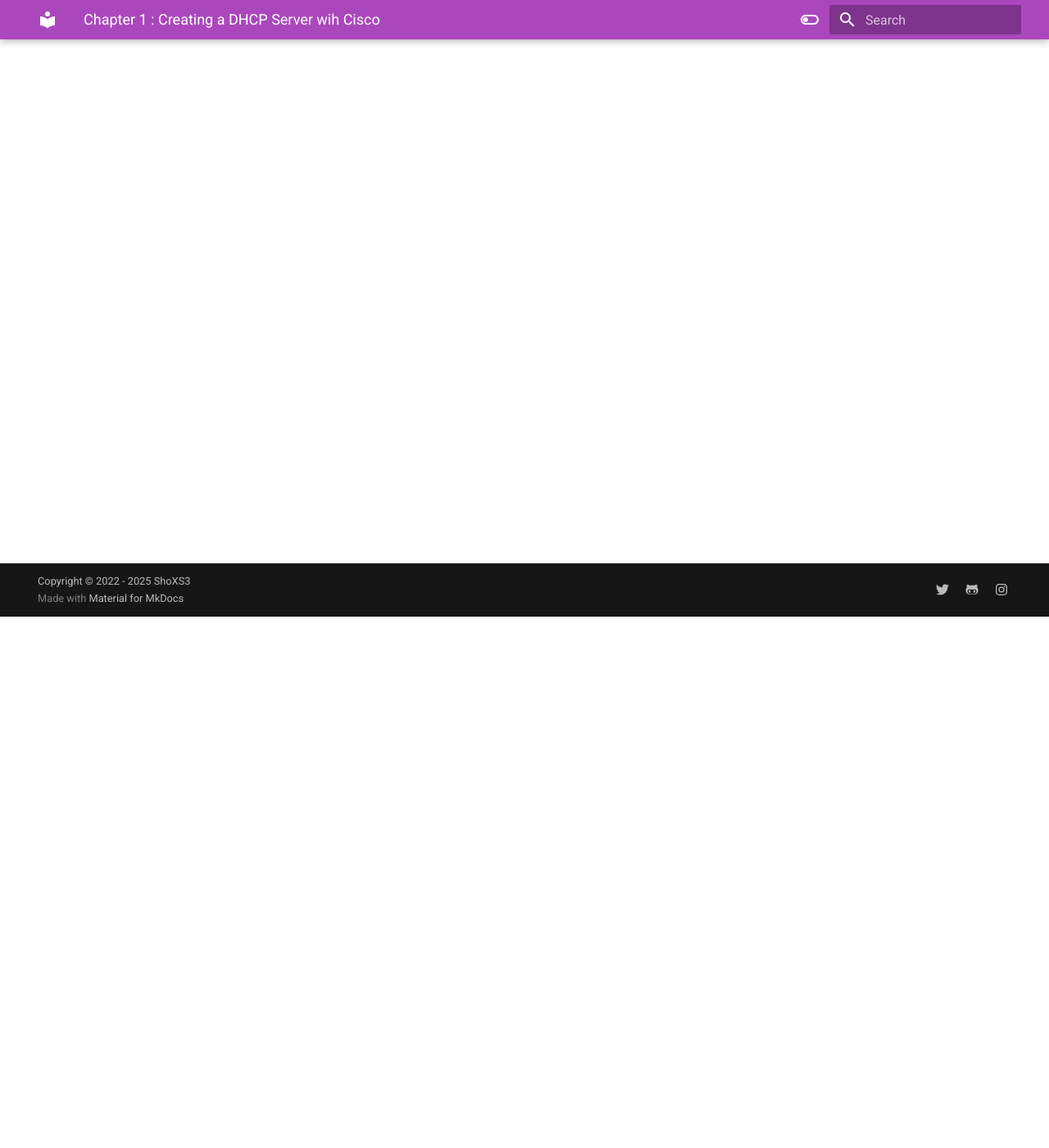
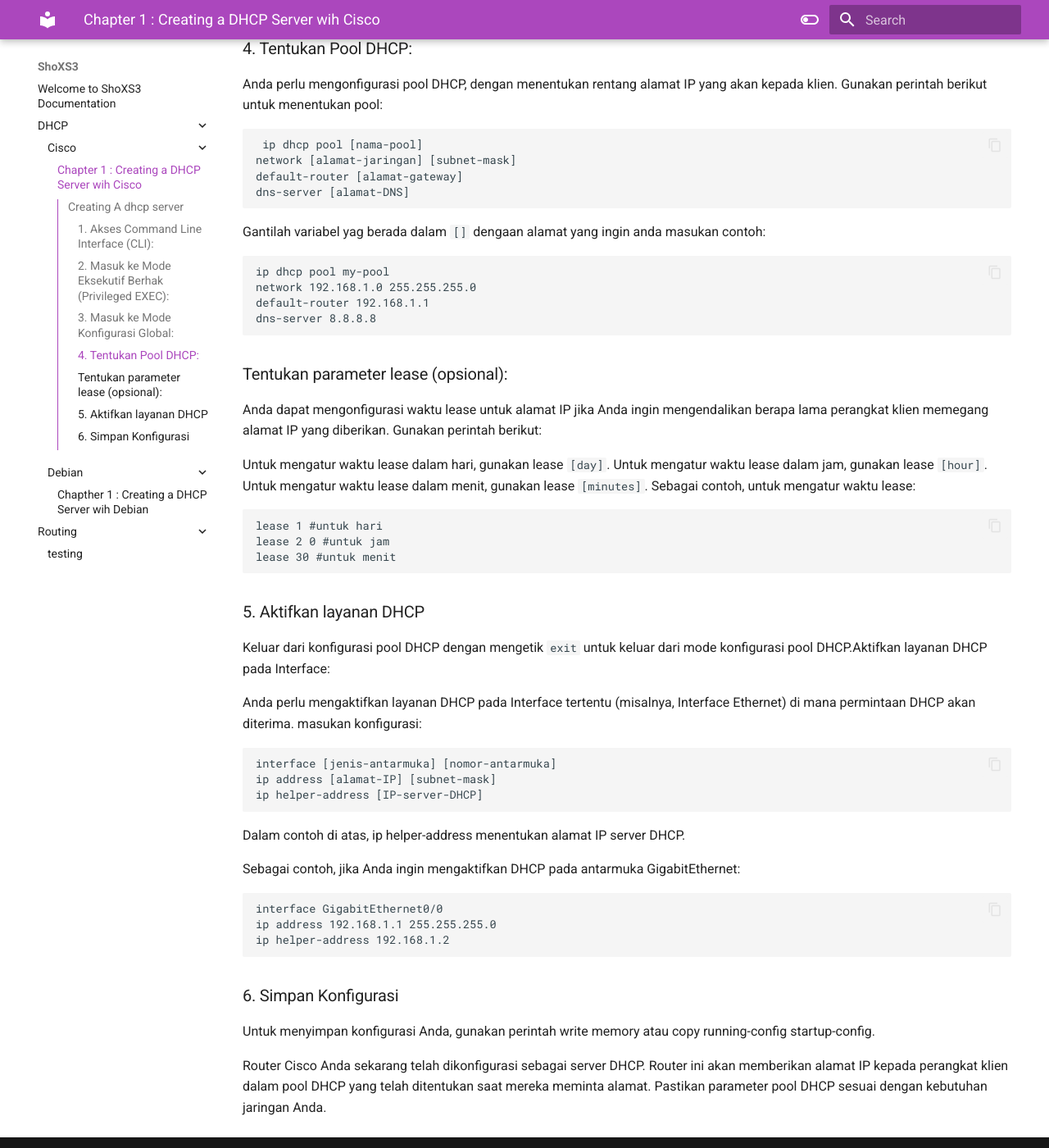
Before and after one commit to ShoXS3/my-site, an MkDocs documentation site: the page built from docs/DHCP/Cisco/Cisco.md, in a window 1280 px wide and 1400 px high, scrolled down 648 px. Shown: the whole window at 82% size. Built offline with MkDocs 1.6.1 and Material for MkDocs 9.7.7, drawn with Linux system fonts in a browser that asks for light colours; some of the changed text lies outside the part shown.

Commit message:
adding cisco

````diff
--- a/docs/DHCP/Cisco/Cisco.md
+++ b/docs/DHCP/Cisco/Cisco.md
@@ -1 +1,70 @@
 # Chapter 1 : Creating a DHCP Server wih Cisco
+## Creating A dhcp server
+
+Pertama tama kita membtuhkan 2 OS untuk menjadi `Server` dan `Client` kita akan menggunakan
+Cisco `Sebagai Server`
+WinXP `Sebagai Client`
+
+Setelah kita berhasil menginstall keduanya berikut aadalah tahapan yang perlu kita lakukan
+
+### 1. Akses Command Line Interface (CLI):
+Anda dapat menghubungkan perangkat Cisco melalui kabel konsol atau SSH/Telnet.
+
+### 2. Masuk ke Mode Eksekutif Berhak (Privileged EXEC):
+Jika Anda belum berada dalam Mode Eksekutif Berhak, gunakan perintah `enable` dan masukkan kata sandi jika diperlukan.
+
+### 3. Masuk ke Mode Konfigurasi Global:
+Masuk ke Mode Konfigurasi Global dengan perintah `configure  terminal` atau `conf t`
+
+### 4. Tentukan Pool DHCP:
+ Anda perlu mengonfigurasi pool DHCP, dengan menentukan rentang alamat IP yang akan kepada klien. Gunakan perintah berikut untuk menentukan pool:
+```
+ ip dhcp pool [nama-pool]
+network [alamat-jaringan] [subnet-mask]
+default-router [alamat-gateway]
+dns-server [alamat-DNS]
+```
+
+ Gantilah variabel yag berada dalam `[]` dengaan alamat yang ingin anda masukan contoh:
+```
+ip dhcp pool my-pool
+network 192.168.1.0 255.255.255.0
+default-router 192.168.1.1
+dns-server 8.8.8.8
+```
+
+### Tentukan parameter lease (opsional):
+Anda dapat mengonfigurasi waktu lease untuk alamat IP jika Anda ingin mengendalikan berapa lama perangkat klien memegang alamat IP yang diberikan. Gunakan perintah berikut:
+
+Untuk mengatur waktu lease dalam hari, gunakan lease `[day]`.
+Untuk mengatur waktu lease dalam jam, gunakan lease `[hour]`.
+Untuk mengatur waktu lease dalam menit, gunakan lease `[minutes]`.
+Sebagai contoh, untuk mengatur waktu lease:
+```
+lease 1 #untuk hari
+lease 2 0 #untuk jam
+lease 30 #untuk menit
+```
+### 5. Aktifkan layanan DHCP
+Keluar dari konfigurasi pool DHCP dengan mengetik `exit` untuk keluar dari mode konfigurasi pool DHCP.Aktifkan layanan DHCP pada Interface:
+
+Anda perlu mengaktifkan layanan DHCP pada Interface tertentu (misalnya, Interface Ethernet) di mana permintaan DHCP akan diterima. masukan konfigurasi:
+```
+interface [jenis-antarmuka] [nomor-antarmuka]
+ip address [alamat-IP] [subnet-mask]
+ip helper-address [IP-server-DHCP]
+```
+Dalam contoh di atas, ip helper-address menentukan alamat IP server DHCP.
+
+Sebagai contoh, jika Anda ingin mengaktifkan DHCP pada antarmuka GigabitEthernet:
+
+```
+interface GigabitEthernet0/0
+ip address 192.168.1.1 255.255.255.0
+ip helper-address 192.168.1.2
+```
+
+### 6. Simpan Konfigurasi
+Untuk menyimpan konfigurasi Anda, gunakan perintah write memory atau copy running-config startup-config.
+
+Router Cisco Anda sekarang telah dikonfigurasi sebagai server DHCP. Router ini akan memberikan alamat IP kepada perangkat klien dalam pool DHCP yang telah ditentukan saat mereka meminta alamat. Pastikan parameter pool DHCP sesuai dengan kebutuhan jaringan Anda.
````
Also changed, not shown: docs/DHCP/assets/Result.jpg (renamed from docs/assets/Result.jpg), docs/DHCP/assets/a72f5e4e89c21bee3f433caf7b0ef35a.jpg (renamed from docs/assets/a72f5e4e89c21bee3f433caf7b0ef35a.jpg).
